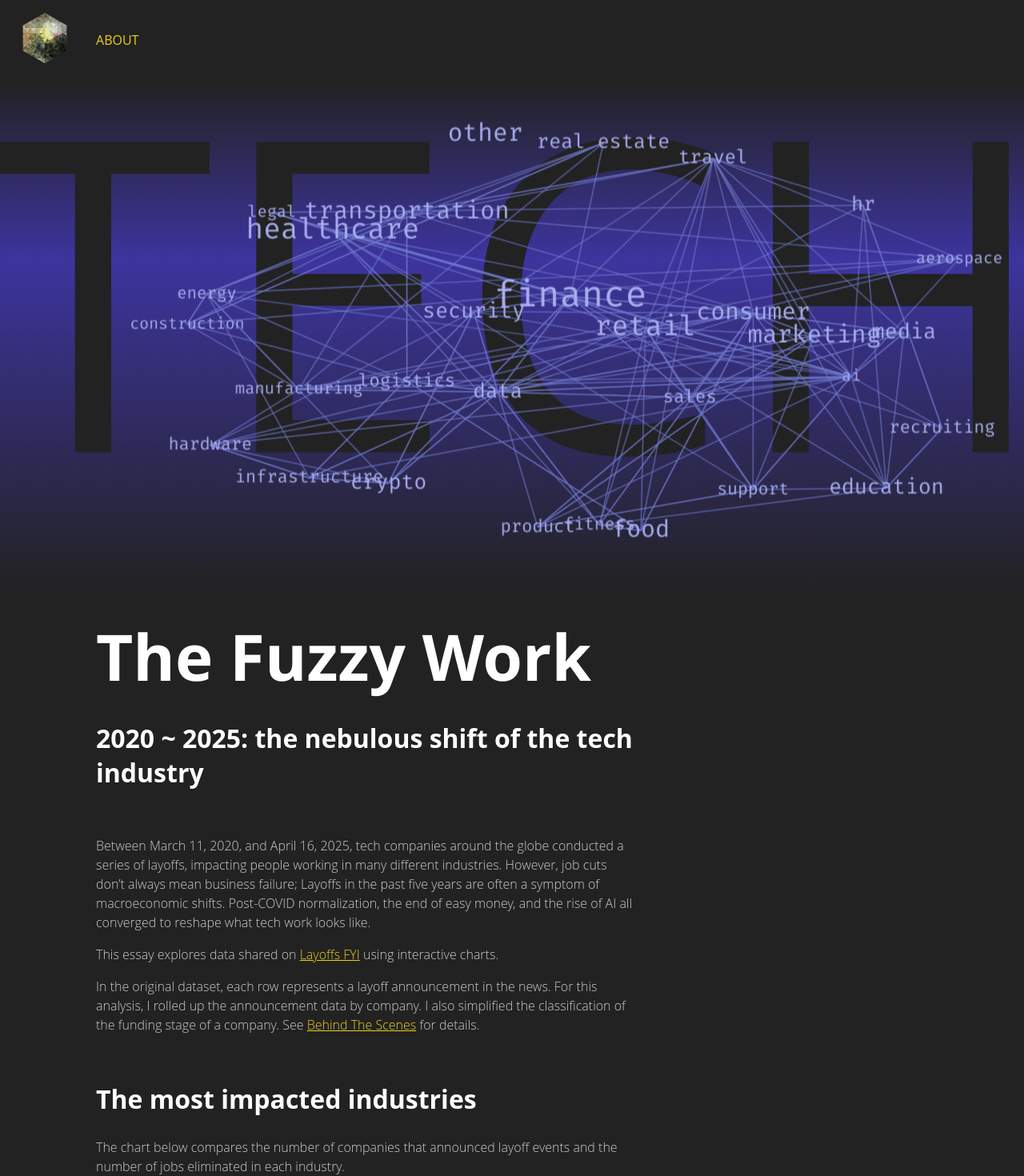
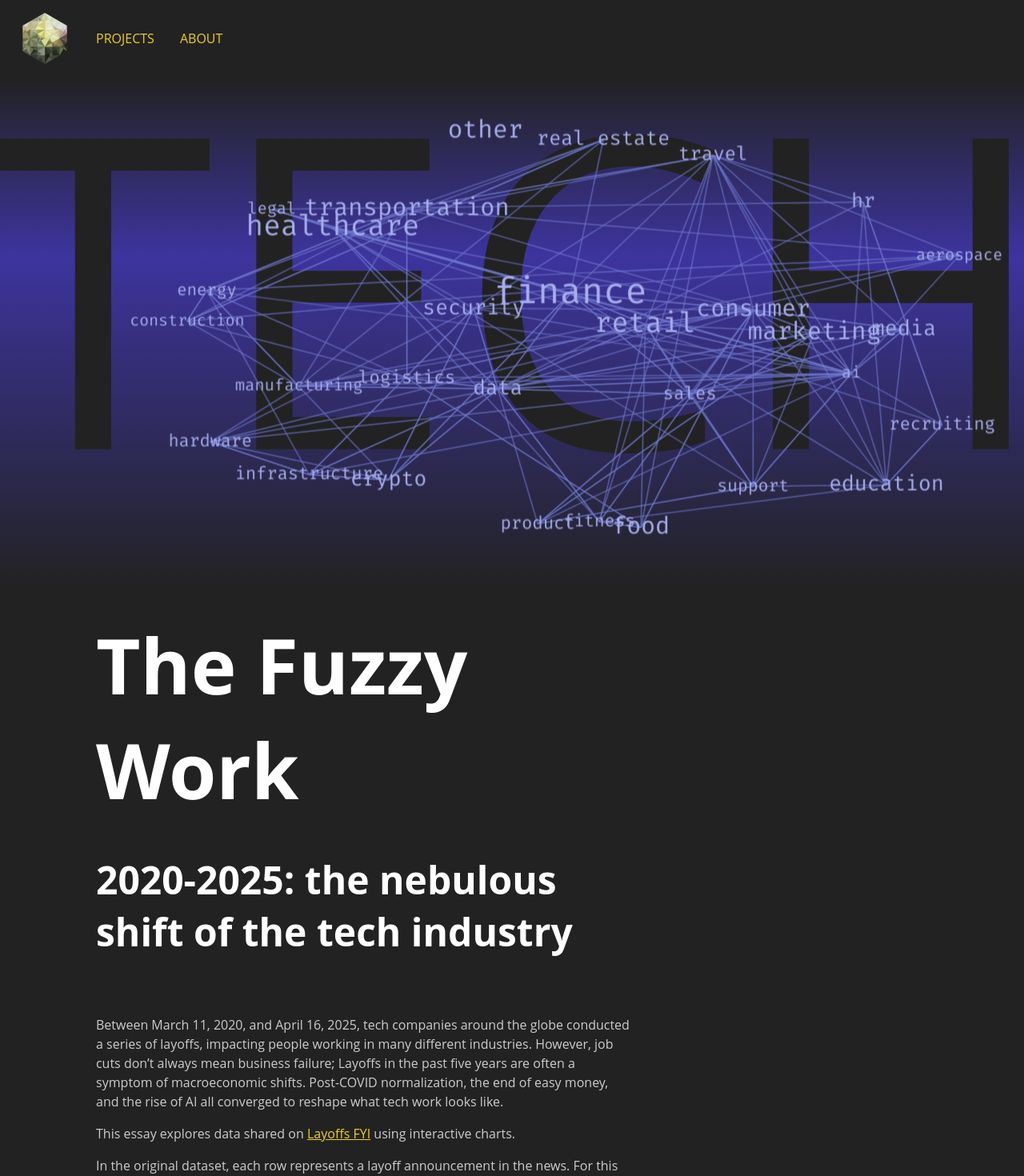
Before and after one commit to Shanfan/shanfanhuang.com, a SvelteKit app: page /the-fuzzy-work in a window 1280 px wide. Shown: the top 1470 px of the page at 80% size. Built offline with nearby package versions, Linux system fonts and the light colour scheme; a web font is replaced by a local one.

Commit message:
update logo

```diff
--- a/src/app.css
+++ b/src/app.css
@@ -45,7 +45,7 @@ h3 {
 
 p,
 li {
-	font-weight: 200;
+	/* font-weight: 200; */
 	line-height: 1.5;
 }
 
--- a/src/routes/+layout.svelte
+++ b/src/routes/+layout.svelte
@@ -1,7 +1,7 @@
 <script>
 	// @ts-nocheck
 	import '../app.css';
-	import logo from '$lib/images/logo.png';
+	import logo from '$lib/images/gem_logo.png';
 	import { page } from '$app/stores';
 
 	let { children } = $props();
@@ -17,7 +17,6 @@
 	<header>
 		<nav>
 			{#if currentRoute != '/about'}
-				<a href="/">
 				<img
 					src={logo}
 					alt="logo"
@@ -25,8 +24,12 @@
 					height="auto"
 					title="Shanfan Huang's Personal Website"
 				/>
-				</a>
-				<a href="/about">About </a>
+				{#if currentRoute === '/'}
+					<p>Projects</p>
+				{:else}
+					<a href="/">Projects</a>
+				{/if}
+				<a href="/about">About</a>
 			{/if}
 		</nav>
 	</header>
@@ -65,7 +68,7 @@
 		align-items: center;
 	}
 
-	nav a {
+	nav > * {
 		display: inline-block;
 		text-decoration: none;
 		padding: 0.5em 1em;
--- a/src/routes/the-fuzzy-work/+page.svelte
+++ b/src/routes/the-fuzzy-work/+page.svelte
@@ -61,9 +61,9 @@
 	<DraggableWordCloud />
 </div>
 <div class="grid-container dark-bg" style="transform: translate(0, -5em)">
-	<div class="main-content">
+	<div class="main-content header">
 		<h1>The Fuzzy Work</h1>
-		<h2>2020 ~ 2025: the nebulous shift of the tech industry</h2>
+		<h2>2020-2025: the nebulous shift of the tech industry</h2>
 	</div>
 	<div class="main-content">
 		<p>
@@ -97,14 +97,14 @@
 	<ComparisonBarIndustry />
 
 	<div class="main-content">
-		<h2>Startups disappear quietly. Big Tech cuts loudly.</h2>
+		<h2>Startups disappear quietly.<br /> Big Tech cuts loudly.</h2>
 	</div>
 	<div class="main-content">
 		<p>
 			The chart below compares the number of companies and the number of jobs eliminated at
 			different funding stages.
 		</p>
-		<h3>The top 3 made up nearly 10% of the entire job loss</h3>
+		<h3>The top 3 made up nearly 10% of the entire job loss.</h3>
 		<p>
 			Publicly traded companies are often large employers, and they could also eliminate the largest
 			number of jobs in times of uncertainty.
@@ -200,7 +200,7 @@
 			For details on how this project came into being, read <a
 				href="the-fuzzy-work/behind-the-scenes">Behind The Scenes</a
 			>
-			this project.
+			of this project.
 		</p>
 	</div>
 </div>
--- a/src/routes/the-fuzzy-work/style.css
+++ b/src/routes/the-fuzzy-work/style.css
@@ -18,6 +18,14 @@
 
 .main-content {
     grid-column: 1 / 1;
+}
+
+.header h1 {
+    font-size: 6rem;
+}
+
+.header h2 {
+    font-size: 3rem;
 }
 
 aside {
```
Also changed, not shown: src/lib/images/gem_logo.png (added). Lines whose indentation alone changed are shown as unchanged.
